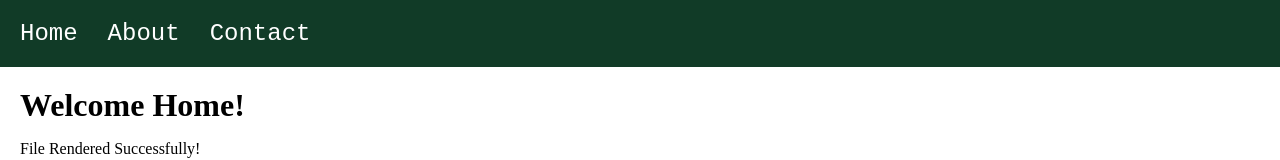
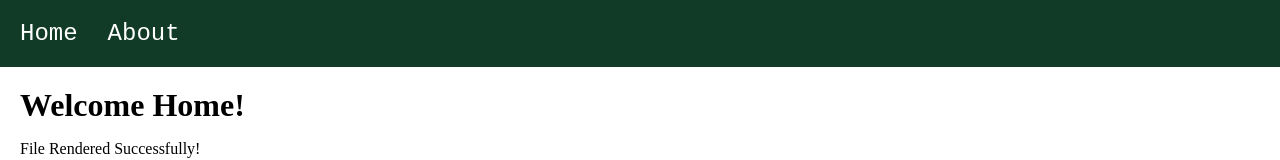
Before and after one commit to erballin/n320, a website: page week-5/views/index.html in a window 1280 px wide. Shown: the top 160 px of the page. Drawn offline with Linux system fonts and the light colour scheme.

Commit message:
Removed contact links

```diff
--- a/week-5/views/index.html
+++ b/week-5/views/index.html
@@ -11,7 +11,6 @@
     <nav>
       <a href="\">Home</a>
       <a href="\about">About</a>
-      <a href="\contact">Contact</a>
     </nav>
     <div id="content">
       <h1>Welcome Home!</h1>
```
Also changed, not shown: week-5/views/404.html (+0 -1 lines), week-5/views/about/index.html (+0 -1 lines).
